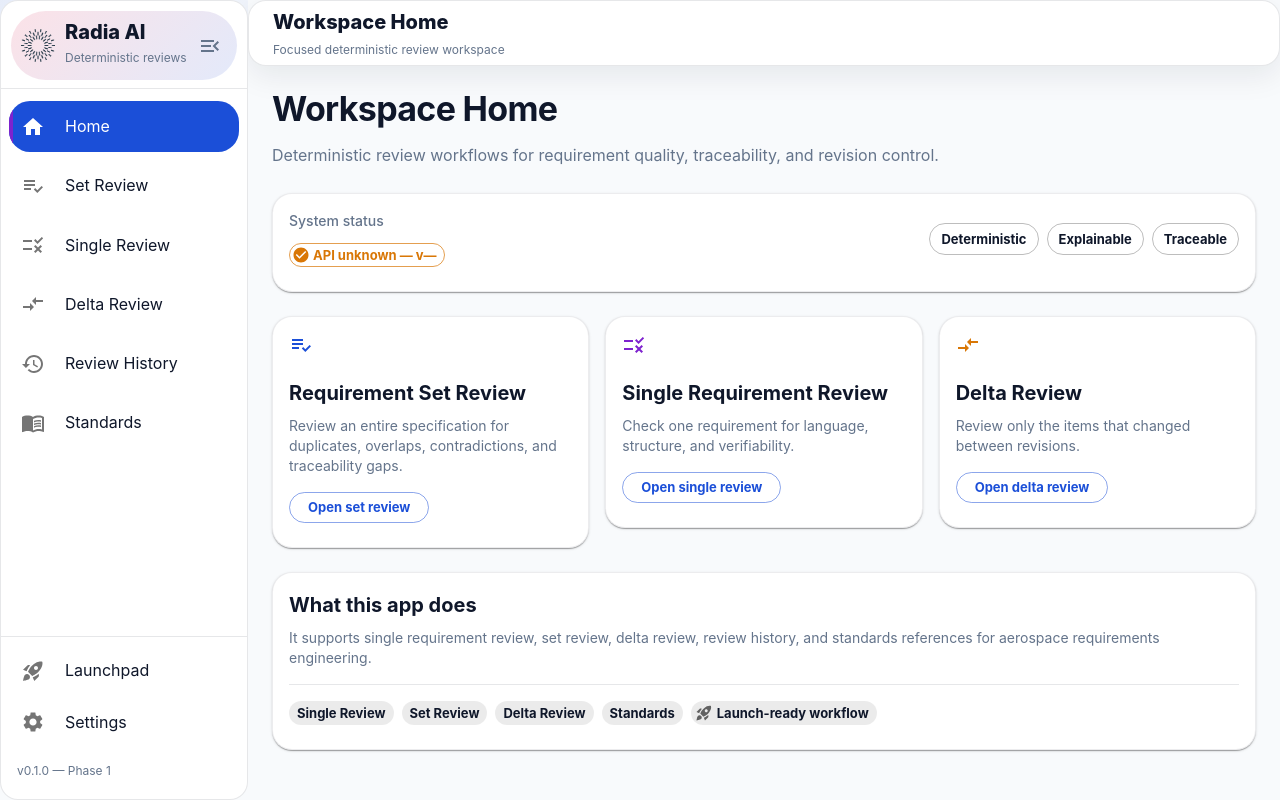
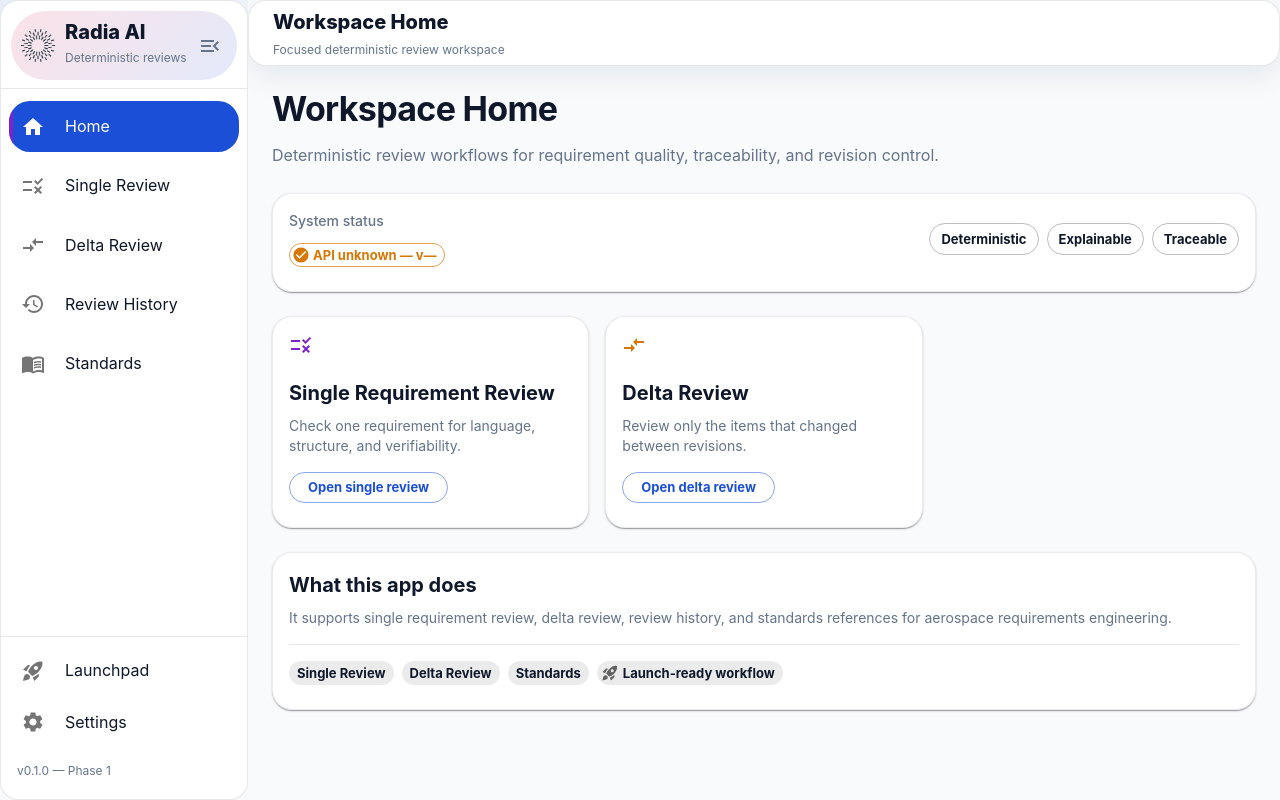
Before and after one commit to snehaaaraj/RadiaAI, a React (Vite) app in the folder frontend/: page /workspace in a window 1280 px wide. Built offline with nearby package versions, Linux system fonts and the light colour scheme; no server answers.

Commit message:
Agent host session 698fd404-c45b-466f-9863-522e27fc8672 - turn 9

```diff
--- a/frontend/src/components/layout/Sidebar.tsx
+++ b/frontend/src/components/layout/Sidebar.tsx
@@ -11,7 +11,6 @@ import Tooltip from '@mui/material/Tooltip';
 import Typography from '@mui/material/Typography';
 import HomeIcon from '@mui/icons-material/Home';
 import RuleIcon from '@mui/icons-material/Rule';
-import PlaylistAddCheckIcon from '@mui/icons-material/PlaylistAddCheck';
 import CompareArrowsIcon from '@mui/icons-material/CompareArrows';
 import HistoryIcon from '@mui/icons-material/History';
 import MenuBookIcon from '@mui/icons-material/MenuBook';
@@ -25,7 +24,6 @@ import { RadiaMark } from './RadiaMark';
 
 const NAV_ITEMS = [
   { label: 'Home', icon: <HomeIcon />, path: ROUTES.HOME },
-  { label: 'Set Review', icon: <PlaylistAddCheckIcon />, path: ROUTES.REVIEW_REQUIREMENT_SET },
   { label: 'Single Review', icon: <RuleIcon />, path: ROUTES.REVIEW_REQUIREMENT },
   { label: 'Delta Review', icon: <CompareArrowsIcon />, path: ROUTES.REVIEW_DELTA },
   { label: 'Review History', icon: <HistoryIcon />, path: ROUTES.REVIEW_HISTORY },
--- a/frontend/src/pages/Home.tsx
+++ b/frontend/src/pages/Home.tsx
@@ -8,7 +8,6 @@ import Stack from '@mui/material/Stack';
 import Typography from '@mui/material/Typography';
 import Grid from '@mui/material/Grid2';
 import RuleIcon from '@mui/icons-material/Rule';
-import PlaylistAddCheckIcon from '@mui/icons-material/PlaylistAddCheck';
 import CompareArrowsIcon from '@mui/icons-material/CompareArrows';
 import CheckCircleIcon from '@mui/icons-material/CheckCircle';
 import RocketLaunchIcon from '@mui/icons-material/RocketLaunch';
@@ -19,13 +18,6 @@ import { useHealth } from '@/hooks/useHealth';
 import { ROUTES } from '@/utils/constants';
 
 const QUICK_ACTIONS = [
-  {
-    title: 'Requirement Set Review',
-    description: 'Review an entire specification for duplicates, overlaps, contradictions, and traceability gaps.',
-    icon: <PlaylistAddCheckIcon color="primary" />,
-    path: ROUTES.REVIEW_REQUIREMENT_SET,
-    label: 'Open set review',
-  },
   {
     title: 'Single Requirement Review',
     description: 'Check one requirement for language, structure, and verifiability.',
@@ -140,13 +132,12 @@ export default function Home() {
               What this app does
             </Typography>
             <Typography variant="body2" color="text.secondary">
-              It supports single requirement review, set review, delta review, review history, and
-              standards references for aerospace requirements engineering.
+              It supports single requirement review, delta review, review history, and standards
+              references for aerospace requirements engineering.
             </Typography>
             <Divider sx={{ my: 2 }} />
             <Box display="flex" gap={1} flexWrap="wrap" alignItems="center">
               <Chip label="Single Review" size="small" />
-              <Chip label="Set Review" size="small" />
               <Chip label="Delta Review" size="small" />
               <Chip label="Standards" size="small" />
               <Chip icon={<RocketLaunchIcon />} label="Launch-ready workflow" size="small" />
--- a/frontend/src/pages/Settings.tsx
+++ b/frontend/src/pages/Settings.tsx
@@ -66,7 +66,6 @@ const ACCENTS: Array<{ key: AccentColor; label: string; color: string }> = [
 
 const START_PAGE_OPTIONS: Array<{ value: WorkspaceStartPage; label: string }> = [
   { value: ROUTES.HOME, label: 'Workspace Home' },
-  { value: ROUTES.REVIEW_REQUIREMENT_SET, label: 'Requirement Set Review' },
   { value: ROUTES.REVIEW_REQUIREMENT, label: 'Single Requirement Review' },
   { value: ROUTES.REVIEW_DELTA, label: 'Delta Review' },
   { value: ROUTES.REVIEW_HISTORY, label: 'Review History' },
```
